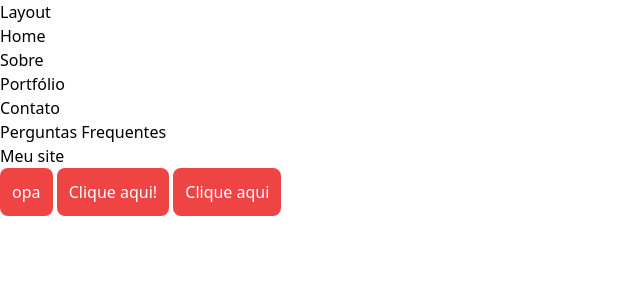
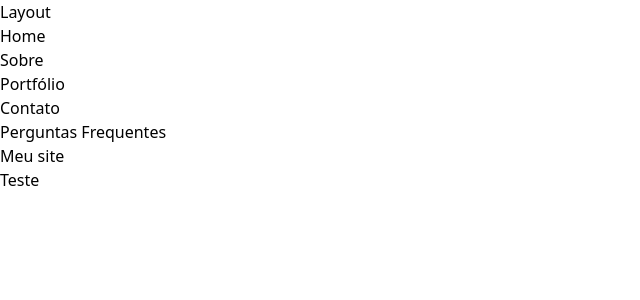
Before and after one commit to Ricardolv/my-simple-app, a SvelteKit app: page / in a window 1280 px wide. Shown: the top 300 px of the page, without its empty margins (0-640 px from the left). Built offline with nearby package versions, Linux system fonts and the light colour scheme.

Commit message:
create alias

```diff
--- /dev/null
+++ b/src/lib/Test.svelte
@@ -0,0 +1 @@
+<h1>Teste</h1>
--- a/src/routes/+page.svelte
+++ b/src/routes/+page.svelte
@@ -1,9 +1,7 @@
 <script>
-    import Button from './Button.svelte';
+    import Test from '$lib/Test.svelte';
 </script>
 
 <h1>Meu site</h1>
 
-<Button label="opa"/>
-<Button label="Clique aqui!"/>
-<Button />
+<Test />
--- a/src/routes/Button.svelte
+++ /dev/null
@@ -1,14 +0,0 @@
-<script>
-    export let label = 'Clique aqui'
-</script>
-
-<button class="bg-red-500 text-white p-3 rounded-lg">{label}</button>
-
-<style>
-    .btn {
-       color: red;
-        background-color: transparent;
-    }
-
-
-</style>
```
